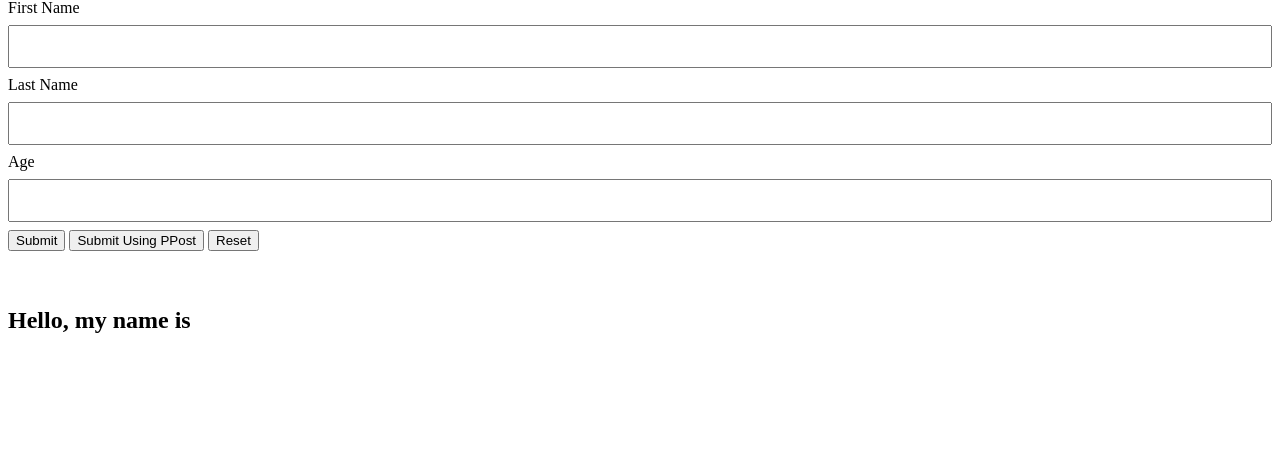
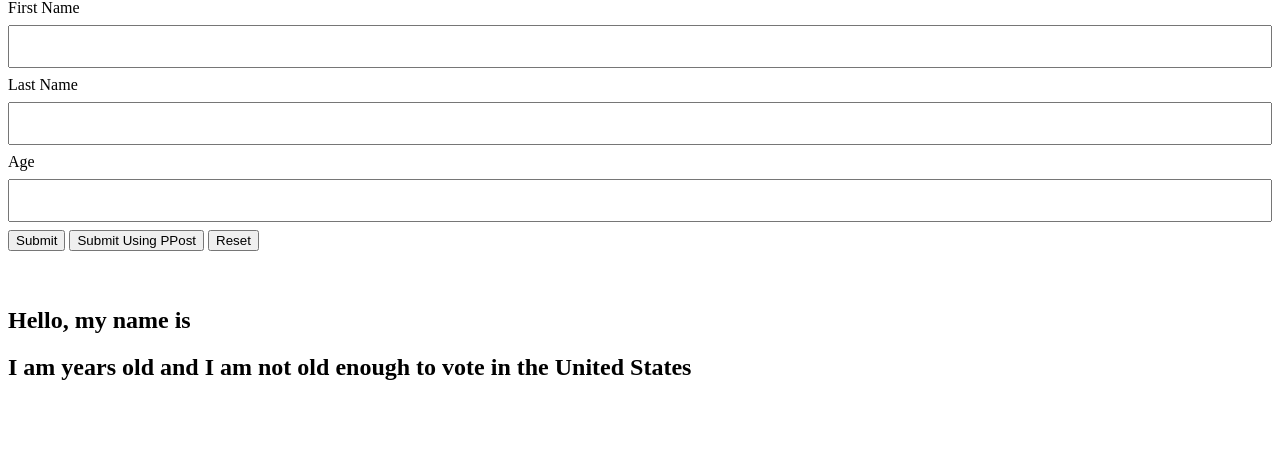
Before and after one commit to nikhildhage/proj1, a PHP site: page / in a window 1280 px wide. Shown: the part 81-533 px from the top of the page. Run offline with PHP 8.4, Linux system fonts and the light colour scheme.

Commit message:
Added age conditional statement

```diff
--- a/index.php
+++ b/index.php
@@ -72,6 +72,9 @@ if (isset($_POST['submit_post'])) {
     <link rel="stylesheet" href="main.css">
 </head>
 <body>
+    <?php
+        $message=" I am old enough to vote in the United states";
+    ?>
     <main>
         <h1>Web Processor</h1>
         <form action="<?php echo $_SERVER["PHP_SELF"]; ?>" method="POST" >
@@ -89,6 +92,16 @@ if (isset($_POST['submit_post'])) {
             <br><br>
             <div>
                 <h2><?php echo $greeting . " " . $firstName ." ". $lastName; ?></h2>
+                <h2><?php
+                   if($age >= 18)
+                   {
+                     echo "I  am {$age} years old and {$message}";
+                   }
+                   else{
+                       $message=" I am not old enough to vote in the United States";
+                       echo "I  am {$age} years old and {$message}";
+                   }
+                ?></h2>
             </div>
         </form>
     </main>
```
